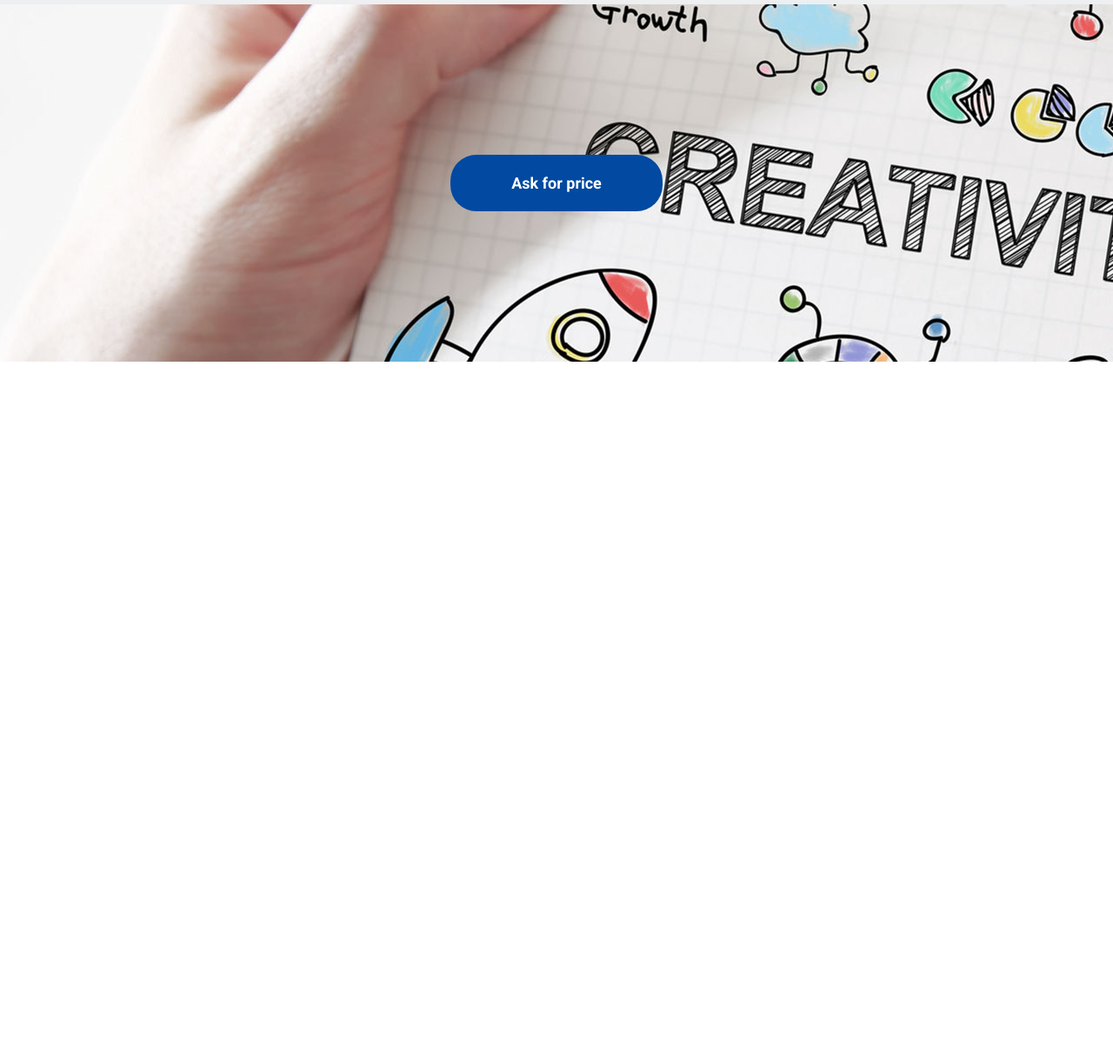
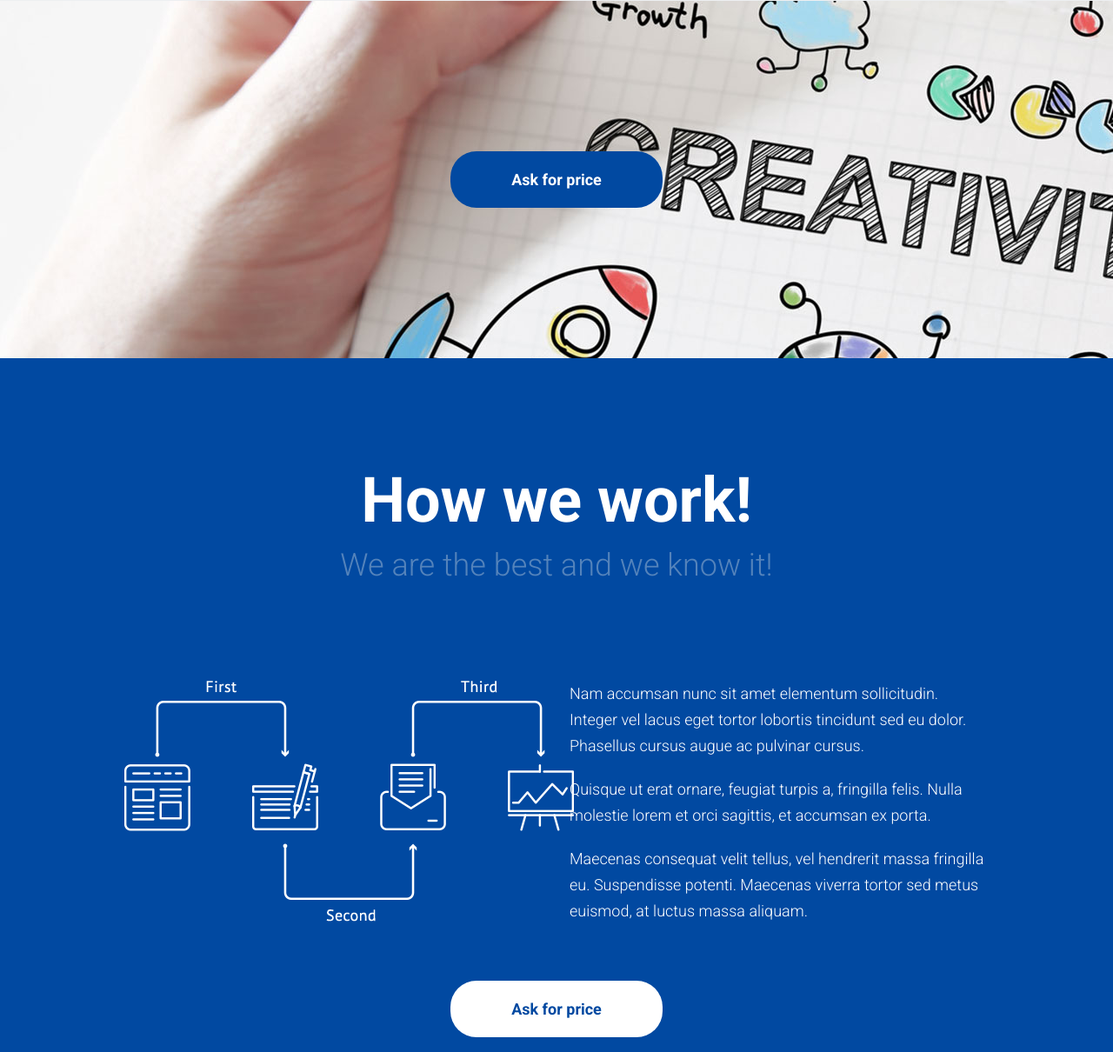
Before and after one commit to rifat-H/paxTeamplate-Bootstrap, a website built with Parcel: page src/index.html in a window 1280 px wide. Shown: the part 1587-2797 px from the top of the page at 87% size. Before the commit the page ends 2003 px from the top, so only its background shows below. Built offline with nearby package versions, Linux system fonts and the light colour scheme.

Commit message:
work done

```diff
--- a/src/index.html
+++ b/src/index.html
@@ -140,7 +140,38 @@
 
     <!-- work start -->
     <section class="work">
+        <div class="container">
+            <!-- work head start -->
+            <div class="work-head">
+                <h1 class="title">How we work!</h1>
+                <h2 class="title2">We are the best and we know it!</h2>
+            </div>
+            <!-- work head end -->
 
+            <!-- work content start -->
+            <div class="work-content">
+                <div class="row">
+                    <div class="col-md-6">
+                        <img src="images/work.png" alt="">
+                    </div>
+                    <div class="col-md-6">
+                        <p>Nam accumsan nunc sit amet elementum sollicitudin. Integer vel lacus eget tortor lobortis
+                            tincidunt sed eu dolor. Phasellus cursus augue ac pulvinar cursus.</p>
+                        <p>Quisque ut erat ornare, feugiat turpis a, fringilla felis. Nulla molestie lorem et orci
+                            sagittis, et accumsan ex porta.</p>
+                        <p>Maecenas consequat velit tellus, vel hendrerit massa fringilla eu. Suspendisse potenti.
+                            Maecenas viverra tortor sed metus euismod, at luctus massa aliquam.</p>
+                    </div>
+                </div>
+            </div>
+            <!-- work content end -->
+
+            <!-- work button start -->
+            <div class="work-button">
+                <button class="cusBtn">Ask for price</button>
+            </div>
+            <!-- work button end -->
+        </div>
     </section>
     <!-- work end -->
 
--- a/src/scss/_style.scss
+++ b/src/scss/_style.scss
@@ -12,6 +12,7 @@ body {
 .title {
     font-size: 72px;
     font-weight: bold;
+    margin-bottom: 20px;
 }
 
 .title2 {
@@ -72,7 +73,7 @@ header {
 
     h1 {
         color: #0149a1;
-        margin-bottom: 24px;
+        // margin-bottom: 24px;
     }
 
     h2 {
@@ -130,10 +131,10 @@ header {
     background-repeat: no-repeat;
     text-align: center;
 
-    button{
+    button {
         background-color: #0149a1;
 
-        &:hover{
+        &:hover {
             background-color: #ff2d55;
         }
     }
@@ -142,7 +143,56 @@ header {
 // <!-- creativity end -->
 
 // <!-- work start -->
-.work {}
+.work {
+    padding: 128px;
+    background-color: #0149a1;
+
+    .work-head {
+        text-align: center;
+
+        h1 {
+            color: #fff;
+        }
+
+        h2 {
+            color: #5483bb;
+        }
+    }
+
+    .work-content {
+        img {
+            margin-top: 115px;
+        }
+
+        p {
+            font-size: 18px;
+            line-height: 30px;
+            color: #ffffff;
+            font-weight: 300;
+            margin-bottom: 20px;
+
+            &:first-of-type {
+                margin-top: 115px;
+            }
+        }
+    }
+
+    .work-button {
+        text-align: center;
+        margin-top: 45px;
+
+
+        button {
+            color: #0149a1;
+            background-color: #fff;
+
+            &:hover{
+                color: #fff;
+                background-color: #ff2d55;
+            }
+        }
+    }
+}
 
 // <!-- work end -->
 
```
Also changed, not shown: src/images/work-2.png (deleted).
